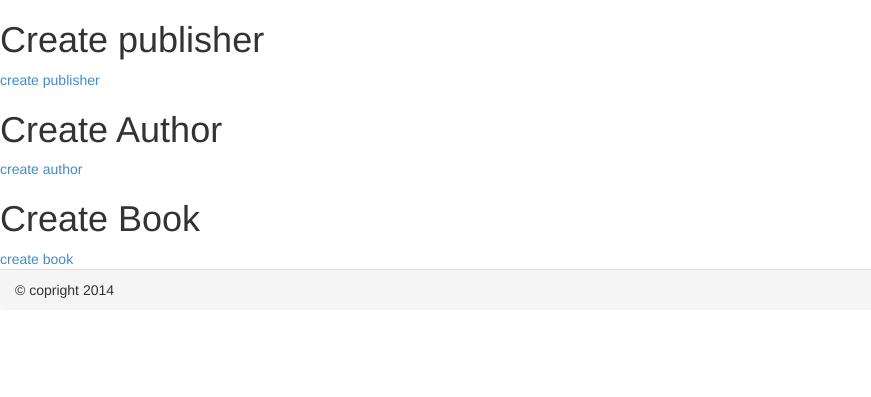
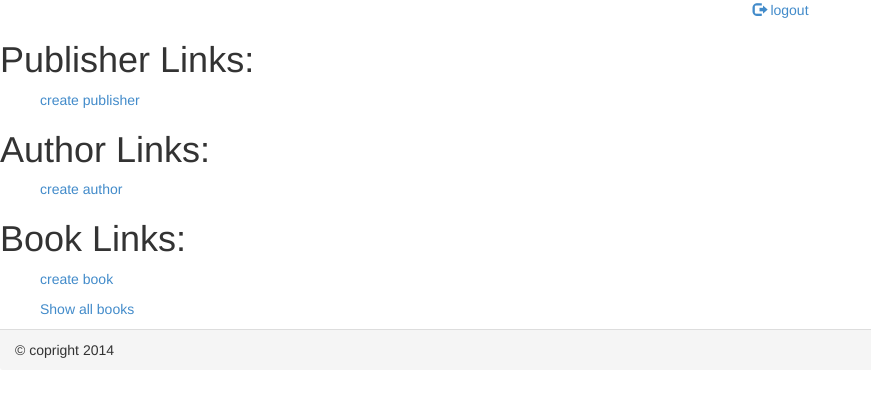
Before and after one commit to seenureddy/django-basic-concepts, a Django app: a page that uses templates/basic_dj/base.html in a window 1280 px wide. Shown: the top 397 px of the page, without its empty margins (0-871 px from the left). Run offline with Django 3.2, Linux system fonts and the light colour scheme; some libraries are stand-ins or nearby versions.

Commit message:
adding some style to base, and added show book list to home page

```diff
--- a/templates/basic_dj/base.html
+++ b/templates/basic_dj/base.html
@@ -5,9 +5,14 @@
         <link rel="stylesheet" type="text/css" href="{{ STATIC_URL }}bootstrap/css/bootstrap.min.css">
     </head>
     <body>
-        {% if user.is_authenticated %}
-            <p class="col-sm-offset-7 col-sm-5">Welcome {{ user }}!</p>
-        {% endif %}
+        <div class="container">
+            <div class="row">
+                {% if user.is_authenticated %}
+                    <p class="col-sm-offset-7 col-sm-5"><span class="glyphicon glyphicon-user">&#32; Welcome {{ user }}!<a href="#"><span class="glyphicon glyphicon-log-in"></span></a></span></p>
+                {% endif %}
+                <a class="col-sm-offset-7 col-sm-5" href="logout"><span class="glyphicon glyphicon-log-out"></span>&#32;logout</a>
+            </div>
+        </div>
         {% block content %} {% endblock %}
 
         <div class="panel-default ">
--- a/templates/basic_dj/home.html
+++ b/templates/basic_dj/home.html
@@ -1,10 +1,11 @@
 {% extends "basic_dj/base.html" %}
 
 {% block content %}
-<h1>Create publisher</h1>
-<a href="{% url 'create_publisher' %}">create publisher</a>
-<h1>Create Author</h1>
-<a href="{% url 'create_author' %}">create author</a>
-<h1>Create Book</h1>
-<a href="{% url 'create_book'%}">create book</a>
+<h1>Publisher Links: </h1>
+<ul><a href="{% url 'create_publisher' %}">create publisher</a></ul>
+<h1>Author Links: </h1>
+<ul><a href="{% url 'create_author' %}">create author</a></ul>
+<h1>Book Links: </h1>
+<ul><a href="{% url 'create_book'%}">create book</a></ul>
+<ul><a href="{% url 'book_list' %}">Show all books</a></ul>
 {% endblock %}
```
